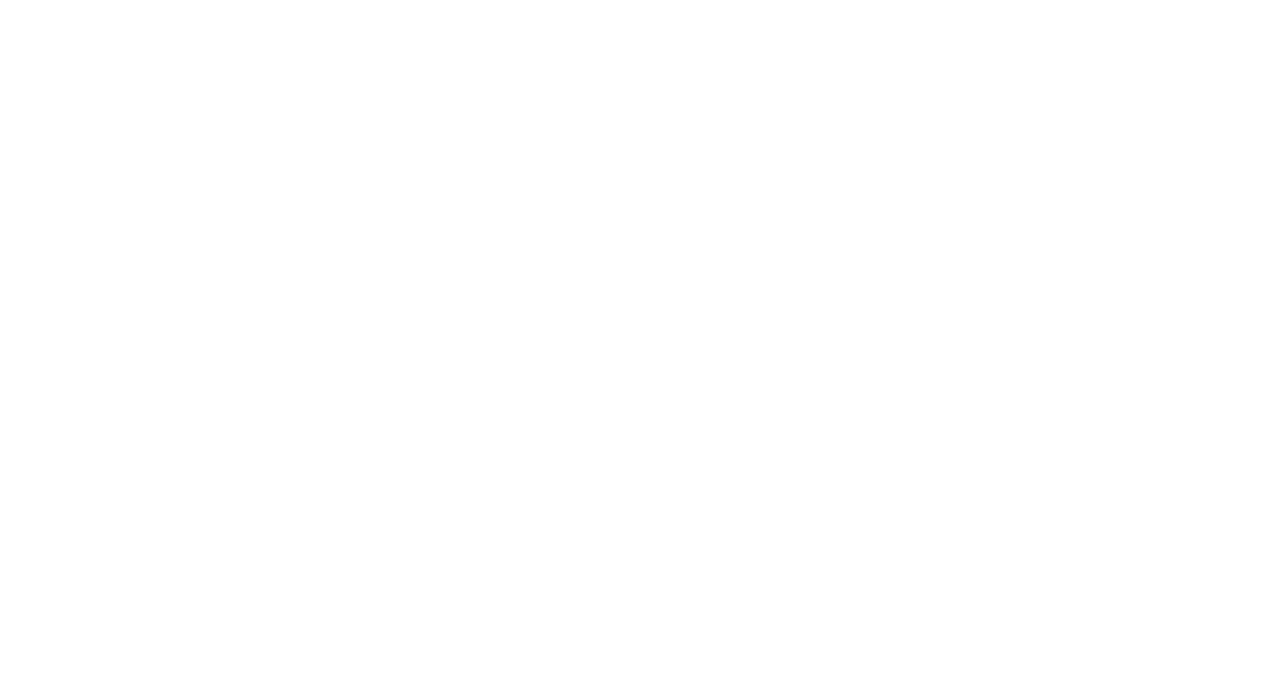
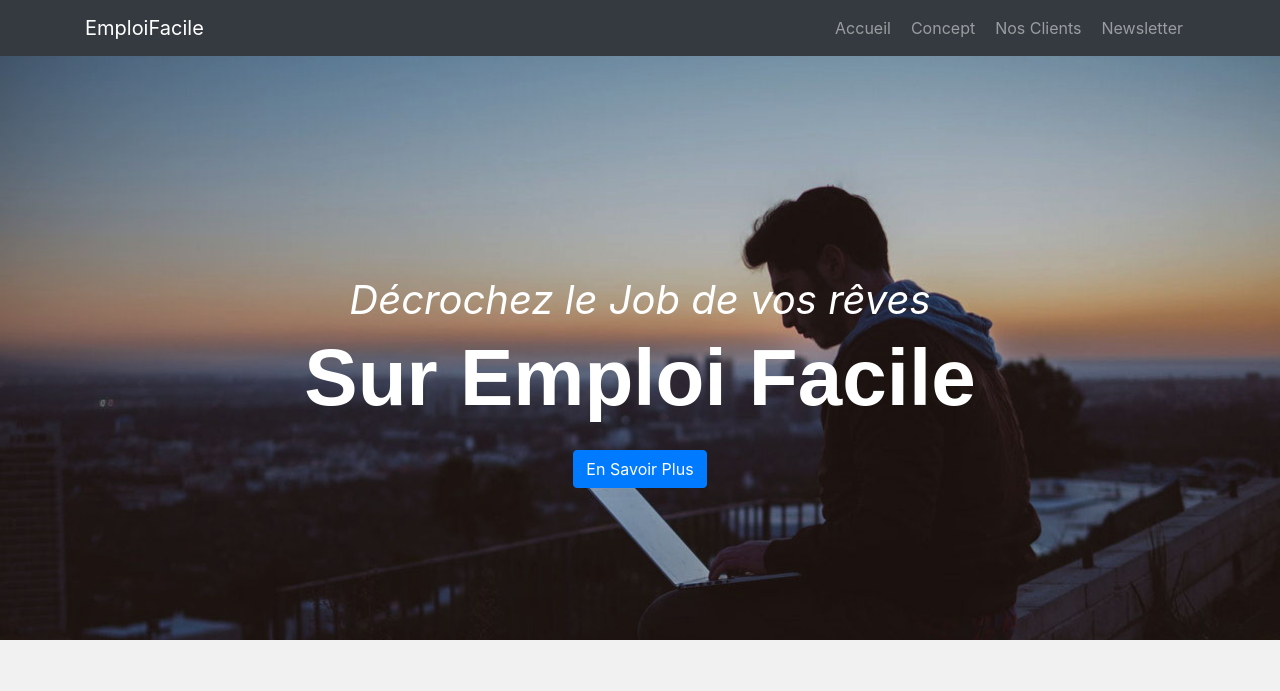
Before and after one commit to Bruno-2Ln/projet-bootstrap, a plain HTML site: page index.html in a window 1280 px wide. Drawn offline with nearby package versions, Linux system fonts and the light colour scheme.

Commit message:
Ajout du header et du menu + correctif du cdn bootstrap pour la version 4 et non 5

```diff
--- a/index.html
+++ b/index.html
@@ -3,17 +3,63 @@
 <head>
     <meta charset="UTF-8">
     <meta name="viewport" content="width=device-width, initial-scale=1.0">
-    <link rel="stylesheet" href="style.css">
-    <link href="https://cdn.jsdelivr.net/npm/bootstrap@5.0.0-beta1/dist/css/bootstrap.min.css" rel="stylesheet" integrity="sha384-giJF6kkoqNQ00vy+HMDP7azOuL0xtbfIcaT9wjKHr8RbDVddVHyTfAAsrekwKmP1" crossorigin="anonymous">
+    <link rel="stylesheet" href="https://stackpath.bootstrapcdn.com/bootstrap/4.3.1/css/bootstrap.min.css"
+    integrity="sha384-ggOyR0iXCbMQv3Xipma34MD+dH/1fQ784/j6cY/iJTQUOhcWr7x9JvoRxT2MZw1T" crossorigin="anonymous">
     <link rel="stylesheet" href="https://cdnjs.cloudflare.com/ajax/libs/font-awesome/5.15.1/css/all.min.css">
     <link rel="preconnect" href="https://fonts.gstatic.com">
     <link href="https://fonts.googleapis.com/css2?family=Montserrat:wght@200;400&display=swap" rel="stylesheet">
     <link rel="preconnect" href="https://fonts.gstatic.com">
     <link href="https://fonts.googleapis.com/css2?family=Kaushan+Script&display=swap" rel="stylesheet">
+    <link rel="stylesheet" href="style.css">
     <title>Emploi Facile</title>
 </head>
 
 <body>
+
+<!-- Nav -->
+
+<nav class="navbar navbar-expand-md navbar-dark bg-dark fixed-top" id="main-nav">
+    <div class="container">
+        <a href="index.html" class="navbar-brand">EmploiFacile</a>
+        <button class="navbar-toggler" data-toggle="collapse" data-target="#navbarCollapse">
+            <span class="navbar-toggler-icon"></span>
+        </button>
+        <div class="collapse navbar-collapse" id="navbarCollapse">
+            <ul class="navbar-nav ml-auto">
+                <li class="nav-item mr-1">
+                    <a href="#main-nav" class="nav-link">Accueil</a>
+                </li>
+                <li class="nav-item mr-1">
+                    <a href="#info" class="nav-link">Concept</a>
+                </li>
+                <li class="nav-item mr-1">
+                    <a href="#clients" class="nav-link">Nos Clients</a>
+                </li>
+                <li class="nav-item mr-1">
+                    <a href="#newsletter" class="nav-link">Newsletter</a>
+                </li>
+            </ul>
+        </div>
+    </div>
+</nav>
+
+<!--  Header, accueil grande image -->
+
+    <header class="text-center">
+
+        <div class="text-intro">
+
+            <div class="preTxt text-white font-italic">Décrochez le Job de vos rêves</div>
+            <h1>Sur Emploi Facile</h1>
+            <a href="" class="btn btn-primary mt-3">En Savoir Plus</a>
+        </div>
+
+    </header>
+
+
+
+
+
 
     <script src="https://code.jquery.com/jquery-3.5.1.slim.min.js" integrity="sha384-DfXdz2htPH0lsSSs5nCTpuj/zy4C+OGpamoFVy38MVBnE+IbbVYUew+OrCXaRkfj" crossorigin="anonymous"></script>
     <script src="https://cdn.jsdelivr.net/npm/popper.js@1.16.1/dist/umd/popper.min.js" integrity="sha384-9/reFTGAW83EW2RDu2S0VKaIzap3H66lZH81PoYlFhbGU+6BZp6G7niu735Sk7lN" crossorigin="anonymous"></script>
--- a/style.css
+++ b/style.css
@@ -0,0 +1,32 @@
+/* Général */
+
+body {
+    margin: 0;
+    padding: 0;
+    height: 100vh;
+    background: #f1f1f1;
+}
+
+/* Header */
+header{
+    background: url(../images/headerImg.jpg);
+    background-size: cover;
+    height: 80vh;
+}
+
+.text-intro {
+    padding-top: 270px;
+    padding-bottom: 200px;
+}
+
+.preTxt {
+    font-size: 40px;
+
+}
+
+h1 {
+    font-size: 80px;
+    color: #fff;
+    font-family: sans-serif;
+    font-weight: 700;
+}
```
Also changed, not shown: images/headerImg.jpg (renamed from image/headerImg.jpg), images/start.jpeg (renamed from image/start.jpeg), images/visage1.jpg (renamed from image/visage1.jpg), images/visage2.png (renamed from image/visage2.png), images/visage3.png (renamed from image/visage3.png), images/visage4.png (renamed from image/visage4.png), 2 other files.
